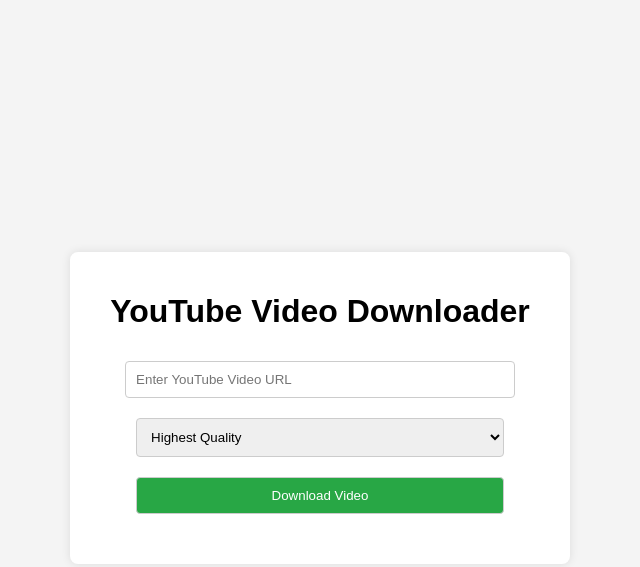
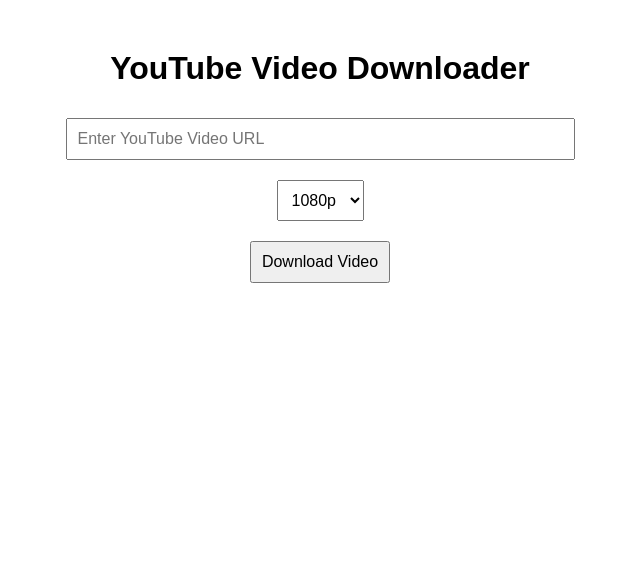
Before and after one commit to Opiah8000LP/Youtube-Downloader, a plain HTML site: page index.html in a window 1280 px wide. Shown: the whole page, without its empty margins (320-960 px from the left). Drawn offline with Linux system fonts and the light colour scheme.

Commit message:
Update index.html

```diff
--- a/index.html
+++ b/index.html
@@ -1,103 +1,46 @@
 <!DOCTYPE html>
-<html lang="en">
+<html>
 <head>
-    <meta charset="UTF-8">
-    <meta name="viewport" content="width=device-width, initial-scale=1.0">
     <title>YouTube Video Downloader</title>
     <style>
         body {
-            display: flex;
-            justify-content: center;
-            align-items: center;
-            height: 100vh;
             font-family: Arial, sans-serif;
-            background-color: #f4f4f4;
-        }
-        .container {
             text-align: center;
-            background: #fff;
-            padding: 20px;
-            border-radius: 8px;
-            box-shadow: 0 0 10px rgba(0, 0, 0, 0.1);
+            margin-top: 50px;
         }
         input, select, button {
-            width: 80%;
+            margin: 10px;
             padding: 10px;
-            margin: 10px 0;
-            border: 1px solid #ccc;
-            border-radius: 4px;
-        }
-        button {
-            background-color: #28a745;
-            color: white;
-            cursor: pointer;
-        }
-        button:hover {
-            background-color: #218838;
-        }
-        #status {
-            margin-top: 20px;
-            font-weight: bold;
+            font-size: 16px;
         }
     </style>
+    <script type="text/vbscript">
+        Function DownloadVideo()
+            Dim videoURL, quality, shell, command
+            videoURL = Document.getElementById("videoURL").value
+            quality = Document.getElementById("quality").value
+            If videoURL = "" Then
+                MsgBox "Please enter a YouTube video URL."
+                Exit Function
+            End If
+            Set shell = CreateObject("WScript.Shell")
+            command = "cscript //nologo ytdownloader.vbs """ & videoURL & """ """ & quality & """"
+            shell.Run command, 1, True
+            Set shell = Nothing
+        End Function
+    </script>
 </head>
 <body>
-    <div class="container">
-        <h1>YouTube Video Downloader</h1>
-        <input type="text" id="youtubeUrl" placeholder="Enter YouTube Video URL">
+    <h1>YouTube Video Downloader</h1>
+    <form onsubmit="DownloadVideo(); return false;">
+        <input type="text" id="videoURL" placeholder="Enter YouTube Video URL" size="50"><br>
         <select id="quality">
-            <option value="highest">Highest Quality</option>
-            <option value="lowest">Lowest Quality</option>
-        </select>
-        <button onclick="downloadVideo()">Download Video</button>
-        <p id="status"></p>
-    </div>
-
-    <script>
-        async function downloadVideo() {
-            const url = document.getElementById('youtubeUrl').value;
-            const quality = document.getElementById('quality').value;
-            const status = document.getElementById('status');
-
-            if (!url) {
-                status.textContent = 'Please enter a YouTube video URL.';
-                status.style.color = 'red';
-                return;
-            }
-
-            status.textContent = 'Processing your request...';
-            status.style.color = 'black';
-
-            try {
-                const response = await fetch('/download', {
-                    method: 'POST',
-                    headers: {
-                        'Content-Type': 'application/json',
-                    },
-                    body: JSON.stringify({ url, quality }),
-                });
-
-                if (response.ok) {
-                    const blob = await response.blob();
-                    const downloadUrl = window.URL.createObjectURL(blob);
-                    const a = document.createElement('a');
-                    a.style.display = 'none';
-                    a.href = downloadUrl;
-                    a.download = 'video.mp4';
-                    document.body.appendChild(a);
-                    a.click();
-                    window.URL.revokeObjectURL(downloadUrl);
-                    status.textContent = 'Download started!';
-                    status.style.color = 'green';
-                } else {
-                    status.textContent = 'Failed to download video.';
-                    status.style.color = 'red';
-                }
-            } catch (error) {
-                status.textContent = 'An error occurred.';
-                status.style.color = 'red';
-            }
-        }
-    </script>
+            <option value="1080p">1080p</option>
+            <option value="720p">720p</option>
+            <option value="480p">480p</option>
+            <option value="360p">360p</option>
+        </select><br>
+        <button type="submit">Download Video</button>
+    </form>
 </body>
 </html>
```
